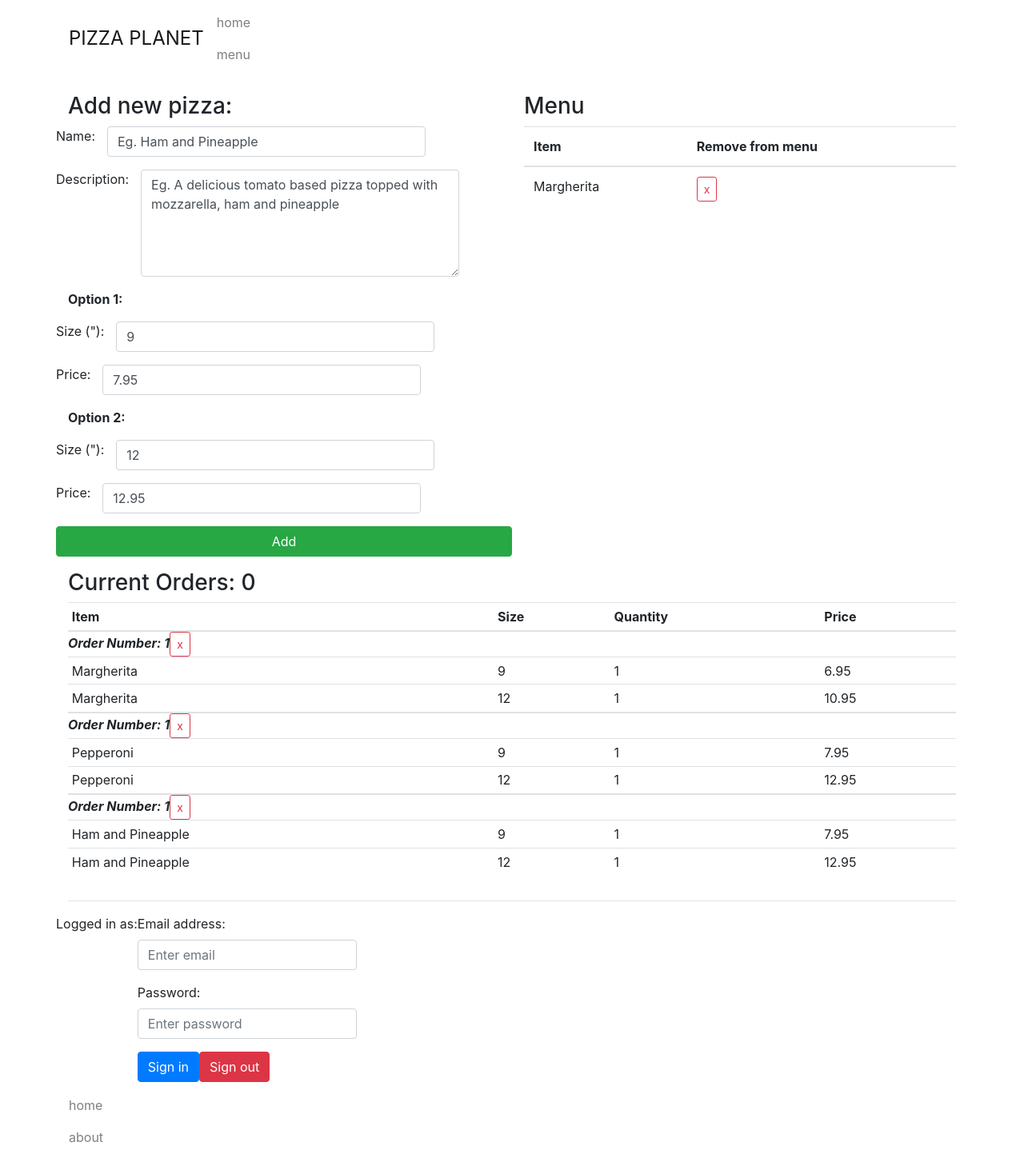
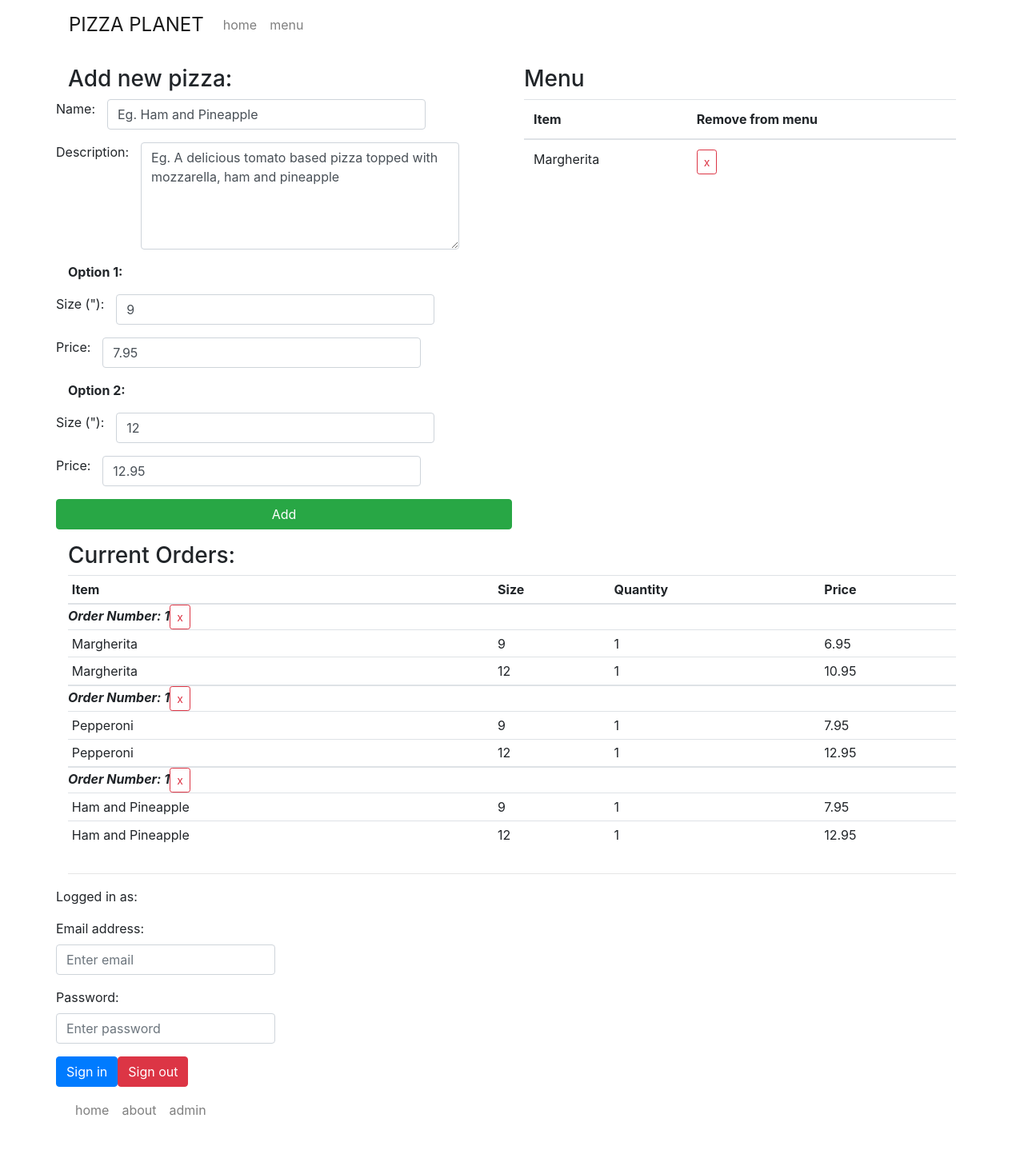
Before and after one commit to dongatuna/pizza-planet, a Vue app: page /admin in a window 1280 px wide. Shown: the top 1453 px of the page at 80% size. After the commit the page ends 1416 px from the top, so only its background shows below. Built offline with nearby package versions, Linux system fonts and the light colour scheme; no server answers.

Commit message:
add mapGetters

```diff
--- a/src/components/Admin.vue
+++ b/src/components/Admin.vue
@@ -65,6 +65,7 @@
 
 import NewPizza from "./NewPizza.vue";
 import Login from "./Login.vue";
+import {mapGetters} from "vuex";
 export default {
     components:{
         "pp-newpizza":NewPizza,
@@ -72,12 +73,16 @@ export default {
     },
 
      computed:{
-        getMenuItems(){
-            return this.$store.state.menuItems
-        },
-        numberOfOrders(){
-            return this.$store.getters.numberOfOrders
-        }
+         ...mapGetters ([
+             'getMenuItems',
+             'numberOfItems'
+         ])
+        // getMenuItems(){
+        //     return this.$store.state.menuItems
+        // },
+        // numberOfOrders(){
+        //     return this.$store.getters.numberOfOrders
+        // }
     },
     beforeRouteLeave: (to, from, next)=>{
         if(confirm("Have you remembered to log out")===true){
--- a/src/components/Footer.vue
+++ b/src/components/Footer.vue
@@ -1,6 +1,6 @@
 <template>
     <footer class="row">
-        <nav class="navbar navbar-toggleable-md navbar-light">
+        <nav class="navbar  navbar-expand-md navbar-light">
 
             <ul class="navbar-nav">
                 <router-link :to="{name: 'homeLink'}" tag="li"><a class="nav-link">home</a></router-link>
--- a/src/components/Header.vue
+++ b/src/components/Header.vue
@@ -1,6 +1,6 @@
 <template>
     <header class="row">
-        <nav class="navbar navbar-toggleable-md navbar-light">
+        <nav class="navbar  navbar-expand-md navbar-light">
             <a class="navbar-brand" href="/">PIZZA PLANET</a>
             <ul class="navbar-nav">
                 <router-link v-bind:to="{name: 'homeLink'}" tag="li"><a class="nav-link">home</a></router-link>
--- a/src/components/Login.vue
+++ b/src/components/Login.vue
@@ -1,9 +1,10 @@
 <template>
      <div class="row">
          <div>
+            <div>
                 <p>Logged in as: <br>{{currentUser}}</p>
             </div>
-         <form action="">
+            <form>
                 <div class="form-group">
                     <label for="email" >Email address:</label>
                     <input type="email" class="form-control" id="email" placeholder="Enter email">
@@ -17,6 +18,7 @@
                 <button type="button" class="btn btn-primary" v-on:click.prevent ="signIn">Sign in</button>
                 <button type="button" class="btn btn-danger" v-on:click.prevent ="signOut">Sign out</button>
             </form>
+            </div>
         </div>
 </template>
 
@@ -34,11 +36,7 @@ Firebase.auth().onAuthStateChanged(function(user){
 })
 
 export default {
-        computed:{
-            currentUser(){
-                return this.$store.getters.currentUser
-            }
-        },
+
     methods:{
         signIn(){
             let email = document.getElementById("email").value;
@@ -62,6 +60,12 @@ Firebase.auth().onAuthStateChanged(function(user){
                 alert('error.')
             });
         }
+    },
+
+    computed:{
+        currentUser(){
+            return this.$store.getters.currentUser
         }
+    },
 }
 </script>
--- a/src/components/Menu.vue
+++ b/src/components/Menu.vue
@@ -61,6 +61,8 @@
 </template>
 
 <script>
+
+import {mapGetters} from 'vuex'
 export default {
     data(){
        return {
@@ -71,13 +73,17 @@ export default {
 
     //how to get data from the store
     computed:{
-        getMenuItems(){
-            //---getting data using the state -- you bring entire data to the component
-            //return this.$store.state.menuItems
 
-            //---getting data using getter --you bring filtered data to the component
-            return this.$store.getters.getMenuItems
-        }
+        ...mapGetters([
+            "getMenuItems"
+        ])
+        // getMenuItems(){
+        //     //---getting data using the state -- you bring entire data to the component
+        //     //return this.$store.state.menuItems
+
+        //     //---getting data using getter --you bring filtered data to the component
+        //     return this.$store.getters.getMenuItems
+        // }
     },
     methods:{
         addToBasket(item, option){
--- a/src/store/store.js
+++ b/src/store/store.js
@@ -35,8 +35,10 @@ export const store = new Vuex.Store({
         addOrder:(state, orders)=>state.orders.push(orders),
         userStatus: (state, user)=>{
             if(user){
-                state.currentUser = user
-            }else state.currentUser = null
+                state.currentUser = user.email
+            }else{
+                state.currentUser = null
+            }
         }
     },
     actions:{
```
Also changed, not shown: 1 other file (tests, documents, lock files or other folders). Lines whose indentation alone changed are shown as unchanged.
